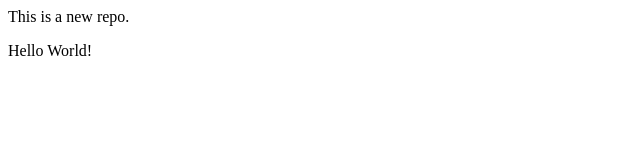
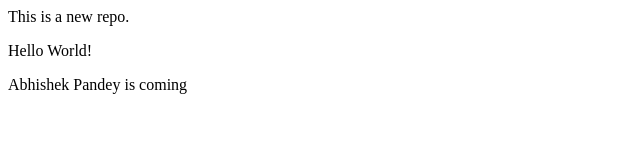
Before and after one commit to Abhishek181997/localrepo, a plain HTML site: page index.html in a window 1280 px wide. Shown: the whole page, without its empty margins (0-640 px from the left). Drawn offline with Linux system fonts and the light colour scheme.

Commit message:
Added new line in frature2

```diff
--- a/index.html
+++ b/index.html
@@ -1,2 +1,3 @@
 <p>This is a new repo.</p>
 <p>Hello World!</p>
+<p>Abhishek Pandey is coming</p>
```
